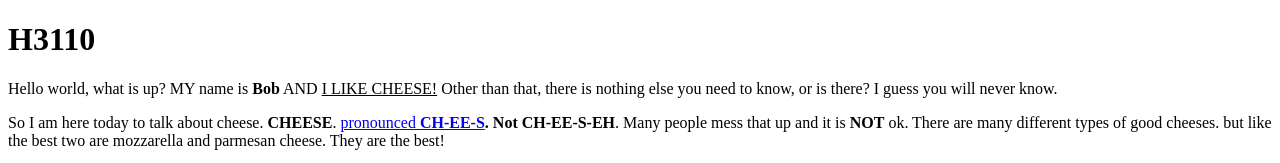
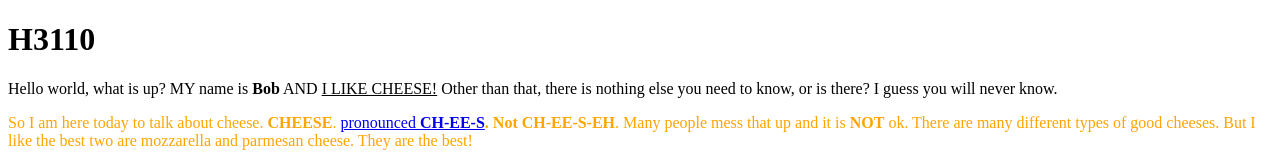
Before and after one commit to fh4178/exploring--CS-, a plain HTML site: page index.html in a window 1280 px wide. Shown: the top 163 px of the page. Drawn offline with Linux system fonts and the light colour scheme; grey boxes are pictures that could not be loaded.

Commit message:
Update index.html

```diff
--- a/index.html
+++ b/index.html
@@ -3,7 +3,7 @@
  <body>
  <h1>H3110</h1>
   <p>Hello world, what is up? MY name is <b>Bob</b> AND <u>I LIKE CHEESE!</u> Other than that, there is nothing else you need to know, or is there? I guess you will never know. </p>
-  <p> So I am here today to talk about cheese. <b>CHEESE</b>. <a href="https://dictionary.cambridge.org/us/pronunciation/english/cheese">pronounced <b>CH-EE-S</a>. Not CH-EE-S-EH</b>. Many people mess that up and it is <b>NOT</b> ok. There are many different types of good cheeses. but like the best two are mozzarella and parmesan cheese. They are the best!
+  <p> <font color="orange">So I am here today to talk about cheese. <b>CHEESE</b>. <a href="https://dictionary.cambridge.org/us/pronunciation/english/cheese">pronounced <b>CH-EE-S</a>. Not CH-EE-S-EH</b>. Many people mess that up and it is <b>NOT</b> ok. There are many different types of good cheeses. But I like the best two are mozzarella and parmesan cheese. They are the best!</font>
   <p><img src="http://www.differencebetween.info/sites/default/files/images/4/mozzarella.jpg" alt="text" style="width:200px;height:200px;"></p> <p><img src="https://oliveoilmarketplace.com/wp-content/uploads/imported/Parmesan.jpg" alt="text" style="width:200px;height:200px;"></p>
 <iframe width="560" height="315" src="https://www.youtube.com/embed/9xber0p1bTw" frameborder="0" allow="accelerometer; autoplay; encrypted-media; gyroscope; picture-in-picture" allowfullscreen></iframe>
   <p> This video is a good creation. I would like to recreate it. Do you want to help?</p>
```
